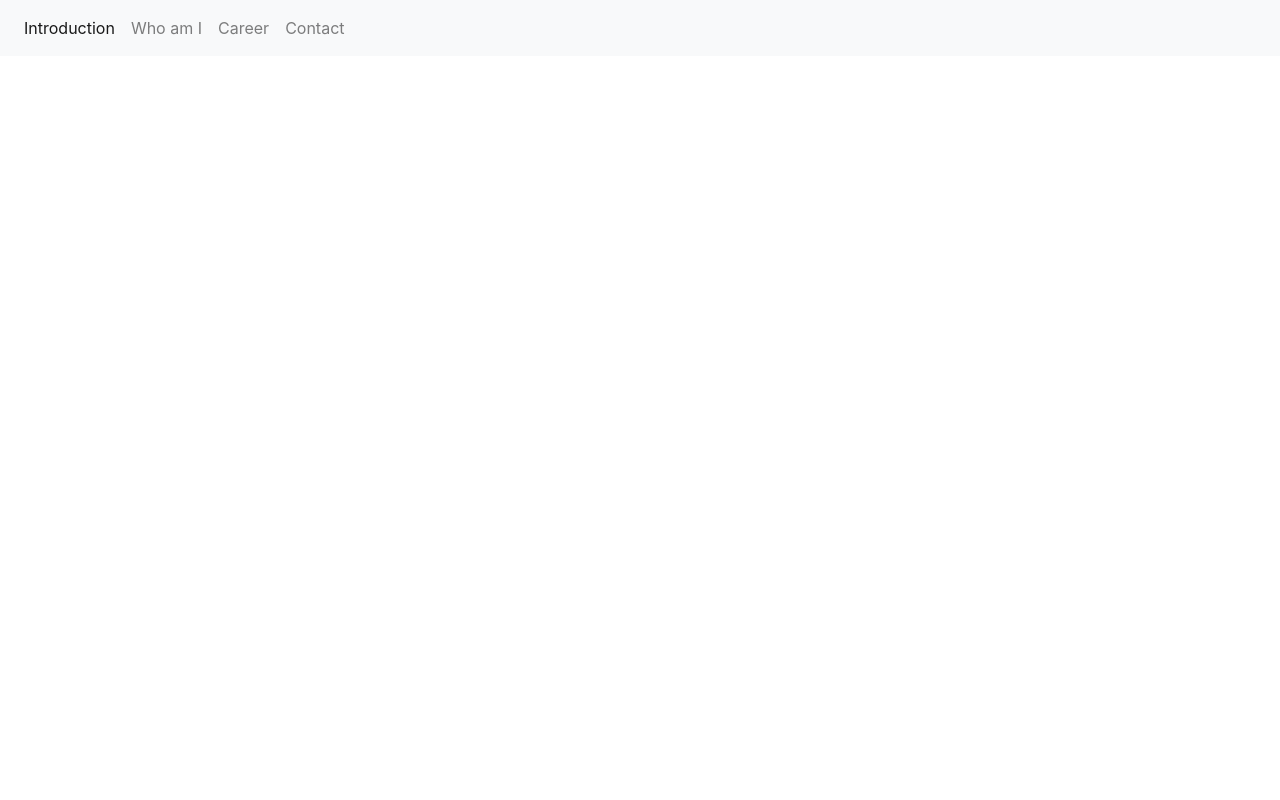
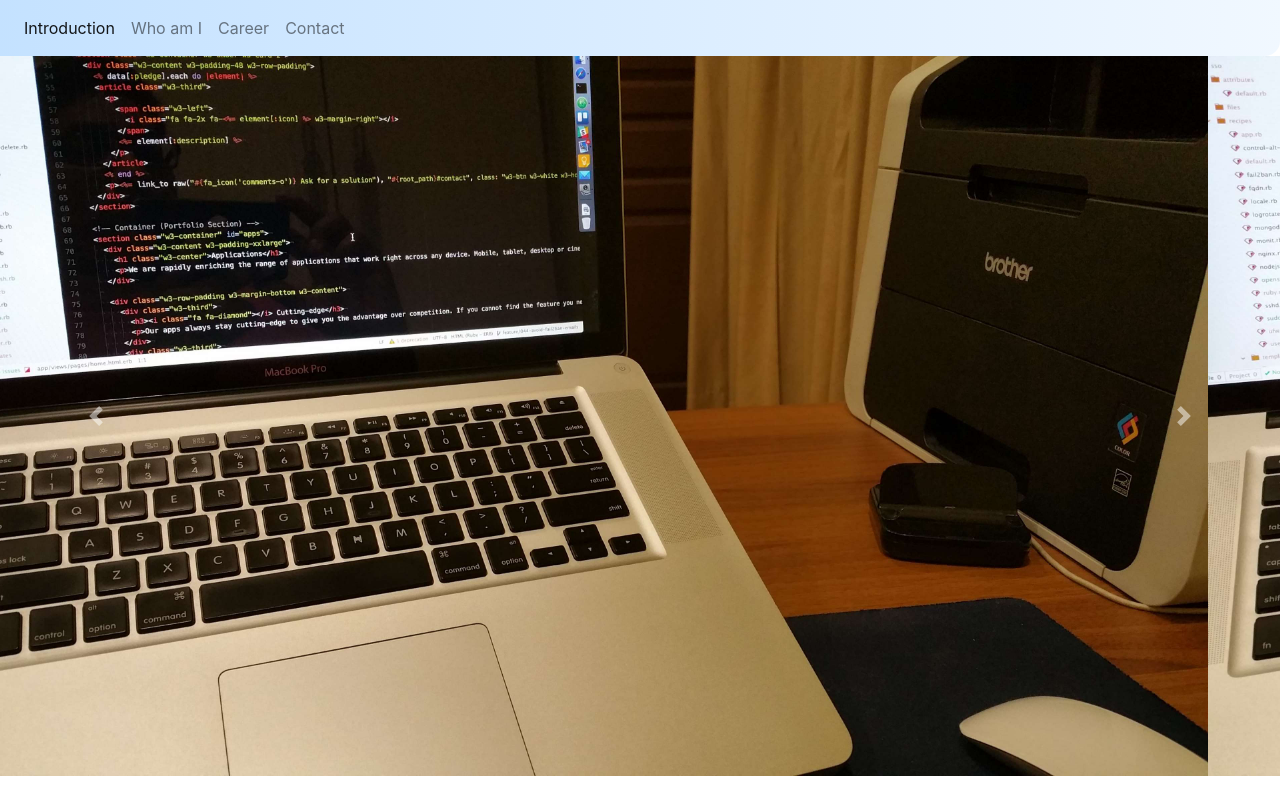
Before and after one commit to xbignell/my-project-angular, an Angular app: page / in a window 1280 px wide. Built offline with nearby package versions, Linux system fonts and the light colour scheme.

Commit message:
Add new component

```diff
--- a/src/app/app-routing.module.ts
+++ b/src/app/app-routing.module.ts
@@ -1,10 +1,12 @@
 import { NgModule } from '@angular/core';
 import { Routes, RouterModule } from '@angular/router';
 import {ContactComponent} from './contact/contact.component';
+import {IntroductionComponent} from './introduction/introduction.component';
 
 
 const routes: Routes = [
-  { path: 'contact', component: ContactComponent }
+  { path: 'contact', component: ContactComponent },
+  { path: 'introduction', component: IntroductionComponent }
 ];
 
 @NgModule({
--- a/src/app/app.module.ts
+++ b/src/app/app.module.ts
@@ -5,12 +5,14 @@ import { AppRoutingModule } from './app-routing.module';
 import { AppComponent } from './app.component';
 import { NavbarComponent } from './navbar/navbar.component';
 import { ContactComponent } from './contact/contact.component';
+import { IntroductionComponent } from './introduction/introduction.component';
 
 @NgModule({
   declarations: [
     AppComponent,
     NavbarComponent,
     ContactComponent,
+    IntroductionComponent,
   ],
   imports: [
     BrowserModule,
--- /dev/null
+++ b/src/app/introduction/introduction.component.html
@@ -0,0 +1,21 @@
+<div id="carouselExampleControls" class="carousel slide" data-ride="carousel">
+  <div class="carousel-inner">
+    <div class="carousel-item active">
+      <img class="d-block test" src="assets/img/programming-desktop.jpg" alt="First slide">
+    </div>
+    <div class="carousel-item">
+      <img class="d-block test" src="assets/img/programming-desktop.jpg" alt="Second slide">
+    </div>
+    <div class="carousel-item">
+      <img class="d-block test" src="assets/img/programming-desktop.jpg" alt="Third slide">
+    </div>
+  </div>
+  <a class="carousel-control-prev" href="#carouselExampleControls" role="button" data-slide="prev">
+    <span class="carousel-control-prev-icon" aria-hidden="true"></span>
+    <span class="sr-only">Previous</span>
+  </a>
+  <a class="carousel-control-next" href="#carouselExampleControls" role="button" data-slide="next">
+    <span class="carousel-control-next-icon" aria-hidden="true"></span>
+    <span class="sr-only">Next</span>
+  </a>
+</div>
--- /dev/null
+++ b/src/app/introduction/introduction.component.less
@@ -0,0 +1,7 @@
+.test {
+  object-fit: cover;
+  object-position: -20% 0;
+
+  width: 100%;
+  height: 50%;
+}
--- /dev/null
+++ b/src/app/introduction/introduction.component.ts
@@ -0,0 +1,15 @@
+import { Component, OnInit } from '@angular/core';
+
+@Component({
+  selector: 'app-introduction',
+  templateUrl: './introduction.component.html',
+  styleUrls: ['./introduction.component.less']
+})
+export class IntroductionComponent implements OnInit {
+
+  constructor() { }
+
+  ngOnInit() {
+  }
+
+}
--- a/src/app/navbar/navbar.component.html
+++ b/src/app/navbar/navbar.component.html
@@ -1,8 +1,8 @@
-<nav class="navbar navbar-expand-lg navbar-light bg-light">
+<nav class="navbar navbar-expand-lg navbar-light navbar-style">
   <div class="collapse navbar-collapse" id="navbarNavDropdown">
     <ul class="navbar-nav">
       <li class="nav-item active">
-        <a class="nav-link" href="#">Introduction<span class="sr-only">(current)</span></a>
+        <a class="nav-link" href="/introduction" routerLinkActive="active">Introduction<span class="sr-only">(current)</span></a>
       </li>
       <li class="nav-item">
         <a class="nav-link" href="#">Who am I</a>
@@ -16,4 +16,5 @@
     </ul>
   </div>
 </nav>
+<app-introduction></app-introduction>
 <router-outlet></router-outlet>
--- a/src/app/navbar/navbar.component.less
+++ b/src/app/navbar/navbar.component.less
@@ -0,0 +1,4 @@
+.navbar-style {
+  background: linear-gradient(to right, #0080ff3b, #d3e9ff52);
+  border-bottom-right-radius: 15px;
+}
```
Also changed, not shown: src/assets/img/programming-desktop.jpg (added), 1 other file (tests, documents, lock files or other folders).
